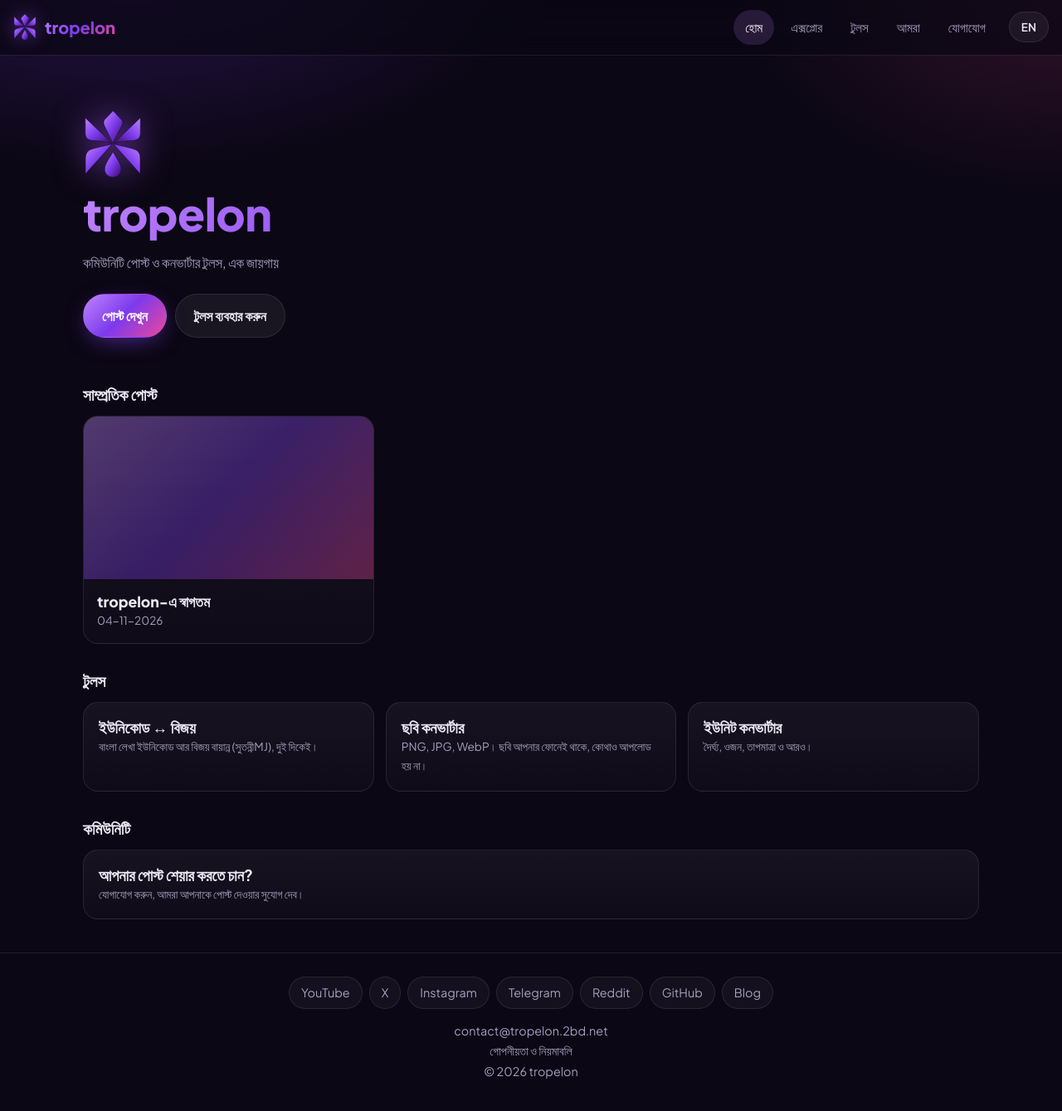
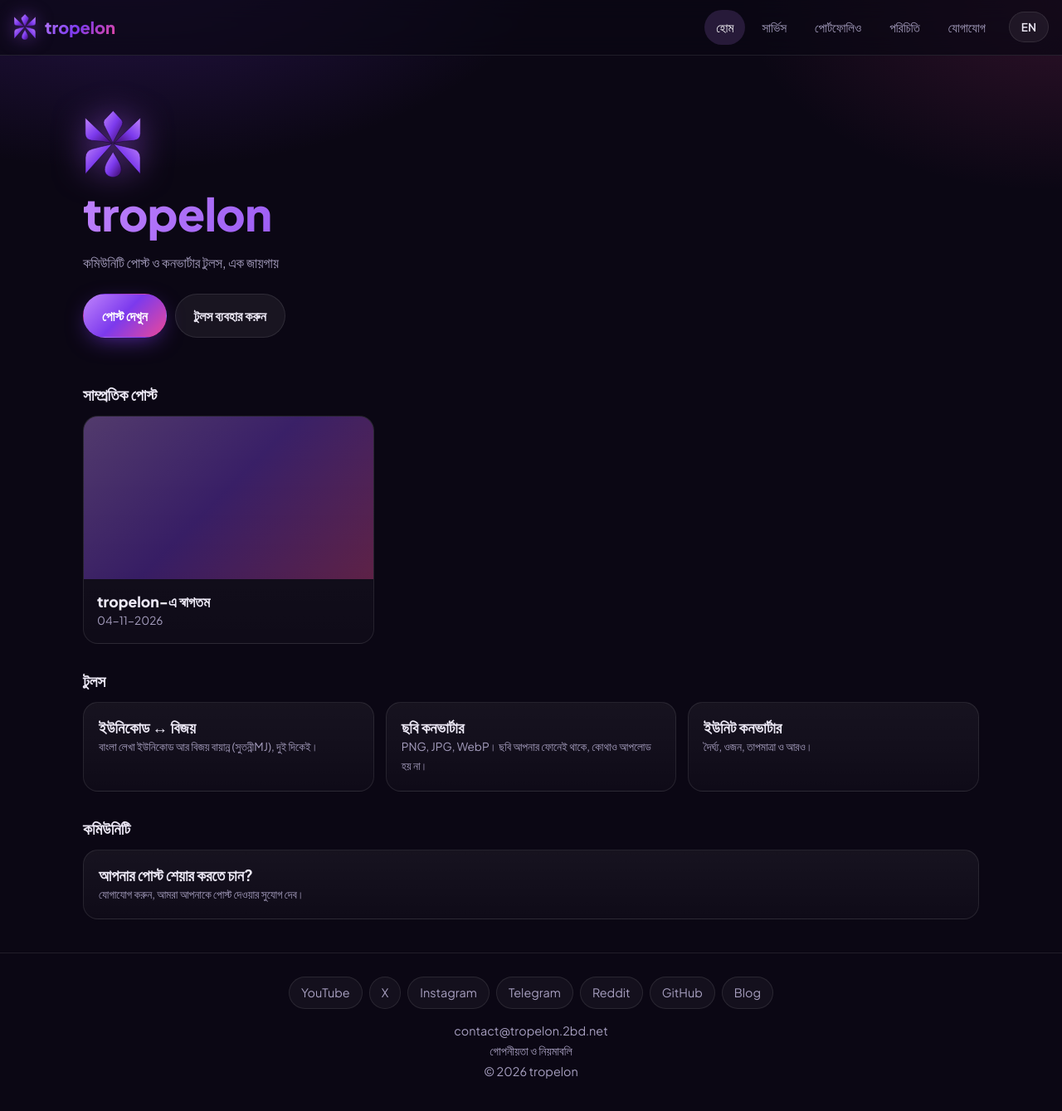
Before and after one commit to tropelon/Ponzile, a Jekyll site: the page built from index.html, in a window 1280 px wide and 1339 px high. Shown: the whole window at 83% size. Built offline with Jekyll 4.4.1, drawn with Linux system fonts in a browser that asks for light colours.

Commit message:
Update navigation links and labels

```diff
--- a/_includes/nav.html
+++ b/_includes/nav.html
@@ -4,17 +4,17 @@
     <svg viewBox="0 0 24 24" aria-hidden="true"><path d="M3 10.5 12 3l9 7.5V21H3z"/><path d="M9 21v-6h6v6"/></svg>
     <span class="bn">হোম</span><span class="en">Home</span>
   </a>
-  <a href="{{ '/explore/' | relative_url }}"{% if p contains '/explore' or p contains '/posts/' %} class="active"{% endif %}>
-    <svg viewBox="0 0 24 24" aria-hidden="true"><circle cx="12" cy="12" r="9"/><path d="m15.5 8.5-2 5-5 2 2-5z"/></svg>
-    <span class="bn">এক্সপ্লোর</span><span class="en">Explore</span>
+  <a href="{{ '/services/' | relative_url }}"{% if p contains '/services' %} class="active"{% endif %}>
+    <svg viewBox="0 0 24 24" aria-hidden="true"><rect x="3" y="7" width="18" height="13" rx="2"/><path d="M9 7V5a2 2 0 0 1 2-2h2a2 2 0 0 1 2 2v2"/><path d="M3 13h18"/></svg>
+    <span class="bn">সার্ভিস</span><span class="en">Services</span>
   </a>
-  <a href="{{ '/tools/' | relative_url }}"{% if p contains '/tools' %} class="active"{% endif %}>
-    <svg viewBox="0 0 24 24" aria-hidden="true"><path d="M4 7h13l-3-3"/><path d="M20 17H7l3 3"/></svg>
-    <span class="bn">টুলস</span><span class="en">Tools</span>
+  <a href="{{ '/portfolio/' | relative_url }}"{% if p contains '/portfolio' %} class="active"{% endif %}>
+    <svg viewBox="0 0 24 24" aria-hidden="true"><rect x="3" y="3" width="7" height="7" rx="1.5"/><rect x="14" y="3" width="7" height="7" rx="1.5"/><rect x="3" y="14" width="7" height="7" rx="1.5"/><rect x="14" y="14" width="7" height="7" rx="1.5"/></svg>
+    <span class="bn">পোর্টফোলিও</span><span class="en">Portfolio</span>
   </a>
   <a href="{{ '/about/' | relative_url }}"{% if p contains '/about' %} class="active"{% endif %}>
     <svg viewBox="0 0 24 24" aria-hidden="true"><circle cx="12" cy="12" r="9"/><path d="M12 11v5"/><path d="M12 8h.01"/></svg>
-    <span class="bn">আমরা</span><span class="en">About</span>
+    <span class="bn">পরিচিতি</span><span class="en">About</span>
   </a>
   <a href="{{ '/contact/' | relative_url }}"{% if p contains '/contact' %} class="active"{% endif %}>
     <svg viewBox="0 0 24 24" aria-hidden="true"><rect x="3" y="5" width="18" height="14" rx="2"/><path d="m3 7 9 6 9-6"/></svg>
```
